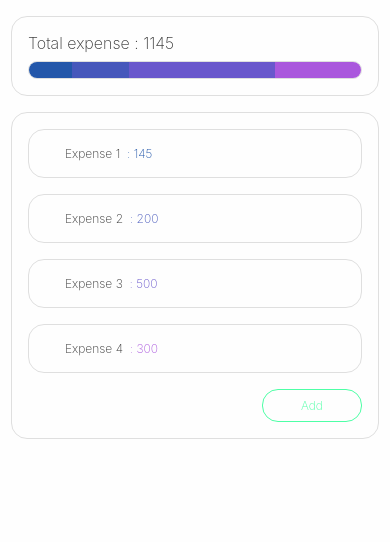
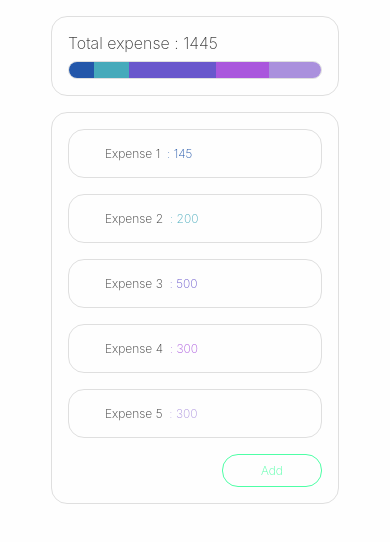
Before and after one commit to PurinatG-01/expense-sv-src, a Svelte app: page / in a window 390 px wide. Shown: the top 542 px of the page. Built offline with nearby package versions, Linux system fonts and the light colour scheme.

Commit message:
fix: mobile ui overflow

```diff
--- a/package.json
+++ b/package.json
@@ -7,7 +7,7 @@
     "dev": "rollup -c -w",
     "start": "sirv public",
     "validate": "svelte-check",
-    "deploy" : "yarn build; cd public; git add .; git commit -m '--'; git push -u origin master; cd ../;"
+    "deploy" : "yarn build; cd public; git add .; git commit -m \"[ Automated deployment : `date` ]\"; git push -u origin master; cd ../;"
   },
   "devDependencies": {
     "@rollup/plugin-commonjs": "^17.0.0",
--- a/src/components/Dashboard.svelte
+++ b/src/components/Dashboard.svelte
@@ -10,7 +10,7 @@
         {
             title: "Expense 2",
             value: 200,
-            color: "#4657bb",
+            color: "#46aabb",
         },
         {
             title: "Expense 3",
@@ -22,12 +22,17 @@
             value: 300,
             color: "#aa57dd",
         },
+        {
+            title: "Expense 5",
+            value: 300,
+            color: "#aa90dd",
+        },
     ];
 </script>
 
 <!-- markup (zero or more items) goes here -->
 
-<div style="background-color: transparent;">
+<div style="background-color: transparent;margin: 16px 0; min-width: 288px; display: flex; flex-direction: column;">
     <ExpenseBar data={expenses} />
     <div class="list-wrapper">
         {#each expenses as expense}
@@ -59,15 +64,15 @@
     }
 
     .list-wrapper {
+        border-radius: 16px;
+        margin: 0;
         padding: 16px;
-        border-radius: 16px;
         border: 1px solid #dfdfdf;
         flex-direction: column;
         display: flex;
     }
 
     .list-wrapper > .todo {
-        min-width: 300px;
         padding: 16px;
         margin-bottom: 16px;
         border-radius: 16px;
--- a/src/components/ExpenseBar.svelte
+++ b/src/components/ExpenseBar.svelte
@@ -20,9 +20,8 @@
         padding: 16px;
         border-radius: 16px;
         border: 1px solid #dfdfdf;
-        margin: 16px 0;
-        display: flex;
-        min-width: 300px;
+        margin: 0;
+        margin-bottom: 16px;
         display: flex;
         flex-direction: column;
     }
```
